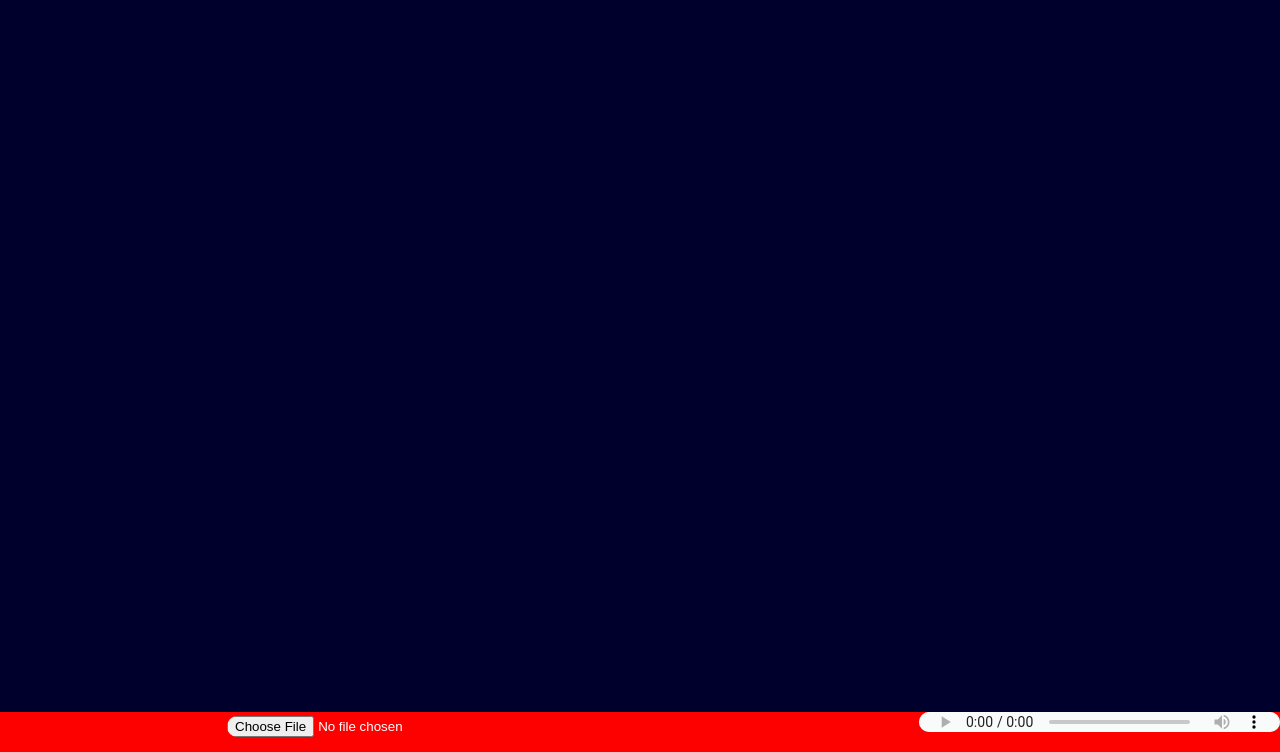
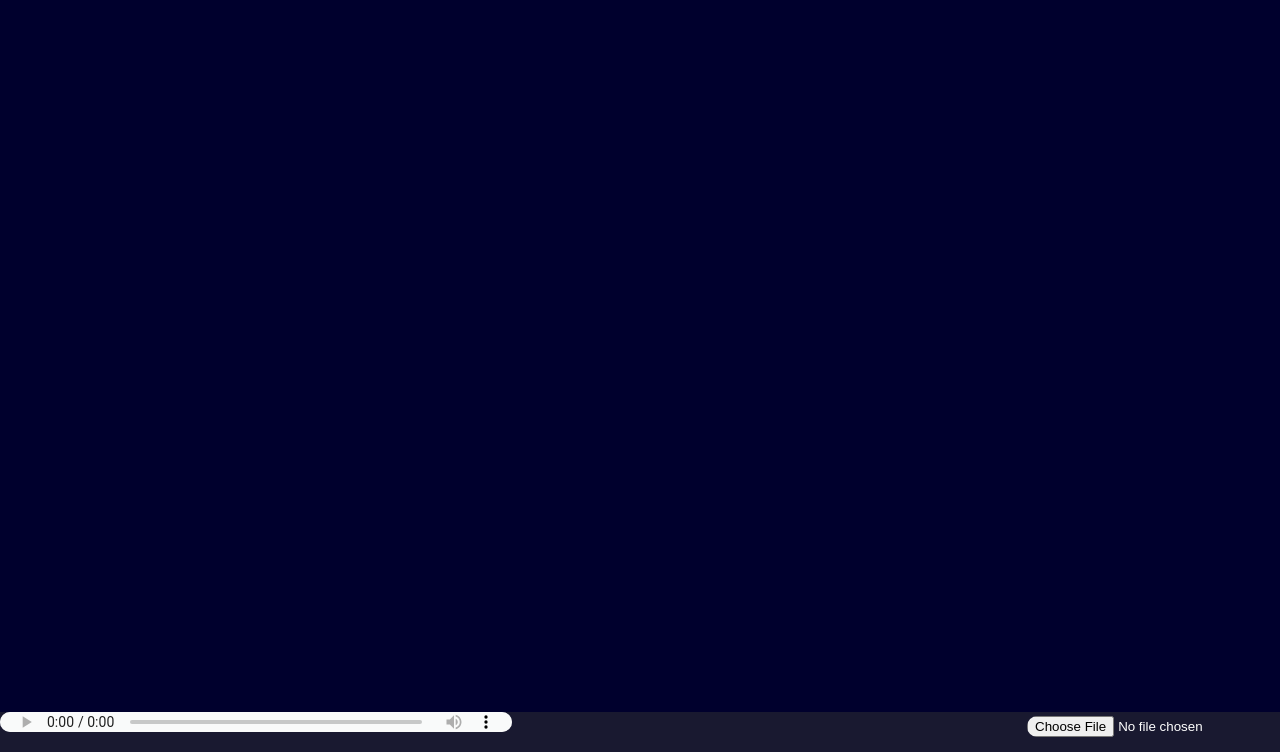
Before and after one commit to dlaucodes/JSProject, a website built with webpack: page index.html in a window 1280 px wide. Shown: the part 48-800 px from the top of the page. Built offline with nearby package versions, Linux system fonts and the light colour scheme.

Commit message:
move file selection

```diff
--- a/index.html
+++ b/index.html
@@ -25,8 +25,8 @@
     <canvas id="canvas1"></canvas>
 
     <div class="container">
-        <label style="text-align: center; display: flex; width: 100%; padding-right: 55px" for="fileupload">
-        </label>
+        <!-- <label style="text-align: center; display: flex; justify-content: flex end; width: 100%; padding-right: px" for="fileupload">
+        </label> -->
         <input type="file" id="fileupload" accept="'audio/*"/>
         <audio id="audio1" controls></audio>
     </div>
--- a/src/styles/style.scss
+++ b/src/styles/style.scss
@@ -5,12 +5,12 @@
 }
 
 .container {
-    display: flex;
-    justify-content: center;
+    // display: flex;
+    // justify-content: center;
     position: absolute;
-    padding: 18px 0px, 15px, 0px;
+    padding: 0px 0px, 0px, 0px;
     bottom: 0;
-    background: rgb(253, 0, 0);
+    background: rgba(51, 51, 51, 0.498);
     width: 100%;
     height: 40px;
 
@@ -35,7 +35,7 @@
     justify-content: flex-start;
     position: absolute;
     bottom: 0;
-    right: 800px;
+    right: 0px;
     margin-bottom: 15px;
     color: white;
     cursor: pointer;
@@ -148,7 +148,7 @@
     width: 450px;
     height: 150px;
     background-color: white;
-    padding: 40px 20px;
+    padding:45px 20px;
     border-radius: 20px;
     background-color: rgba(53, 146, 166, 0.737);
     color: white;
```
Also changed, not shown: dist/main.css.
